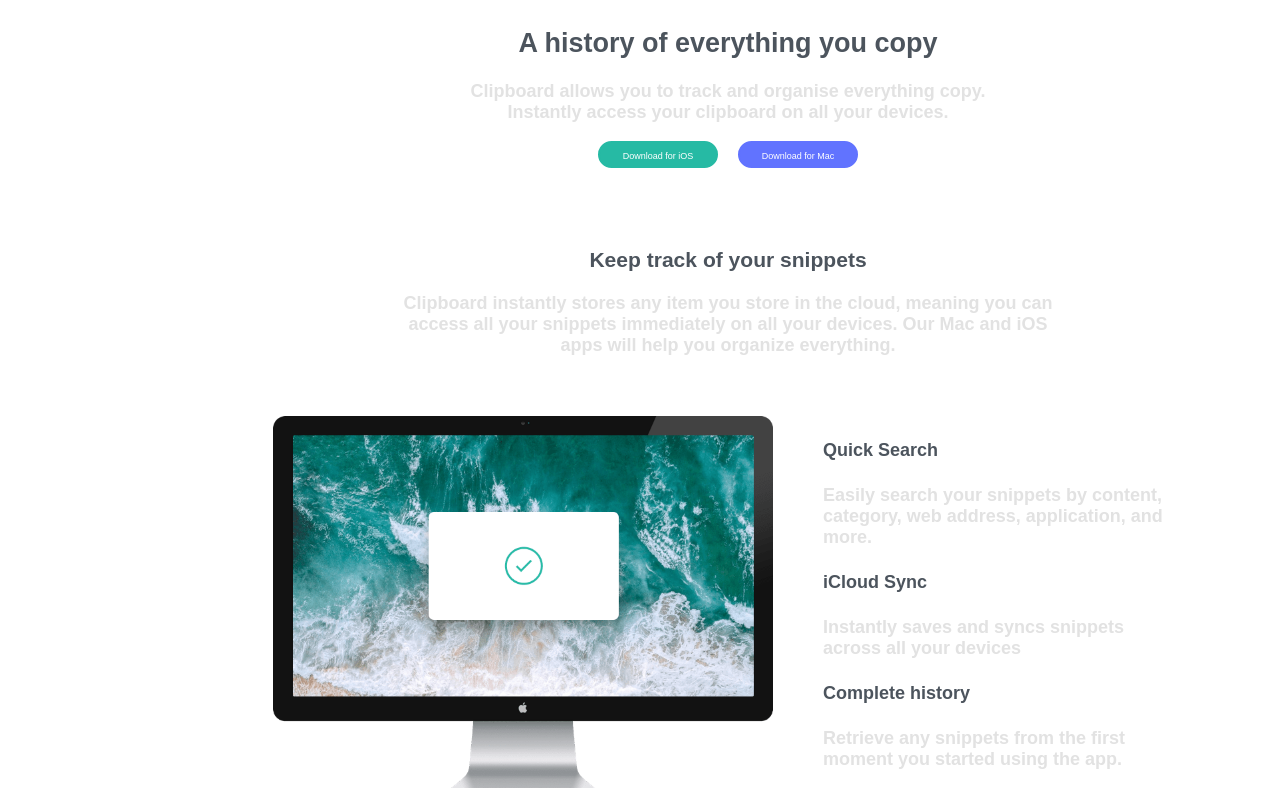
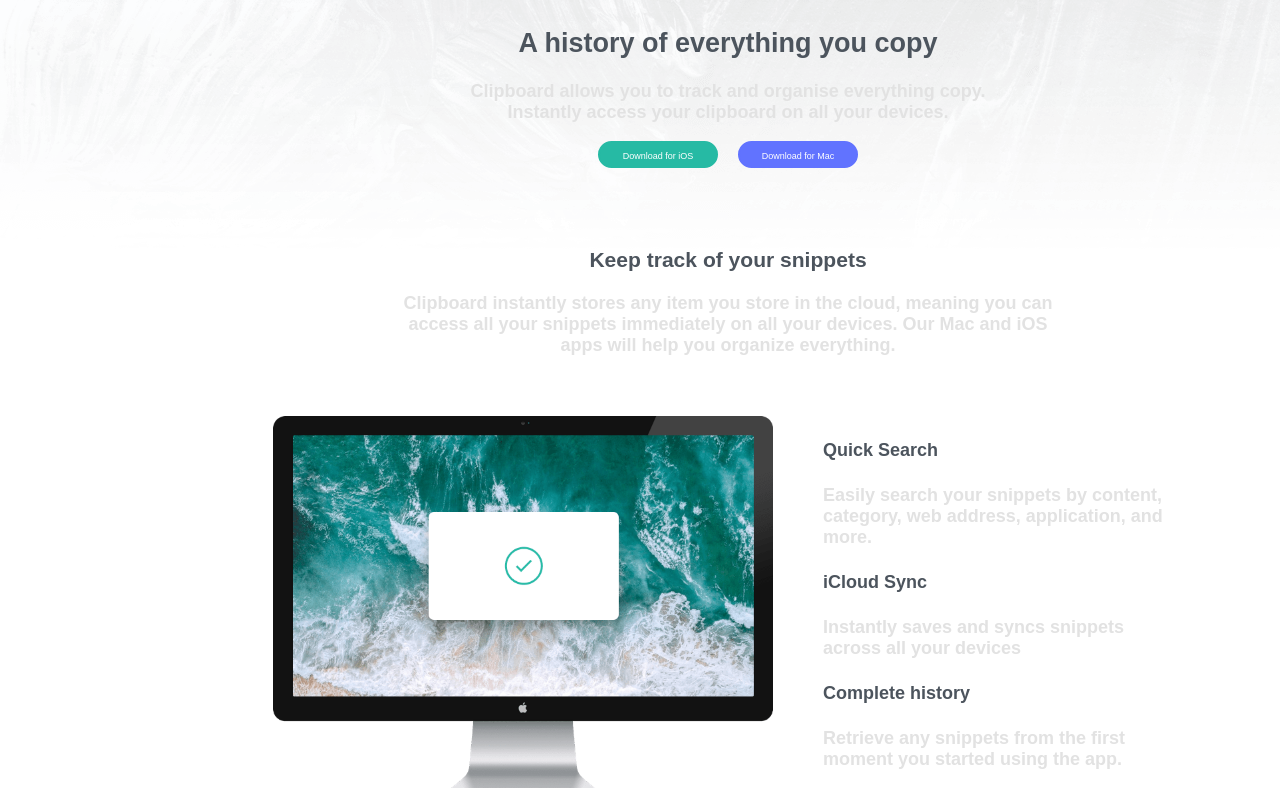
Before and after one commit to Ann-Barnshaw/Clipboard, a plain HTML site: page index.html in a window 1280 px wide. Shown: the part 107-895 px from the top of the page. Drawn offline with Linux system fonts and the light colour scheme; a web font is replaced by a local one.

Commit message:
added a background image

```diff
--- a/style.css
+++ b/style.css
@@ -2,6 +2,8 @@ body {
     color: hsl(210, 10%, 33%);
     font-family: 'Bai Jamjuree', sans-serif;
     font-size: 18px;
+    background-image: url(images/bg-header-desktop.png);
+    background-repeat: no-repeat;
 }
 .ios {
     width: 120px;
```
